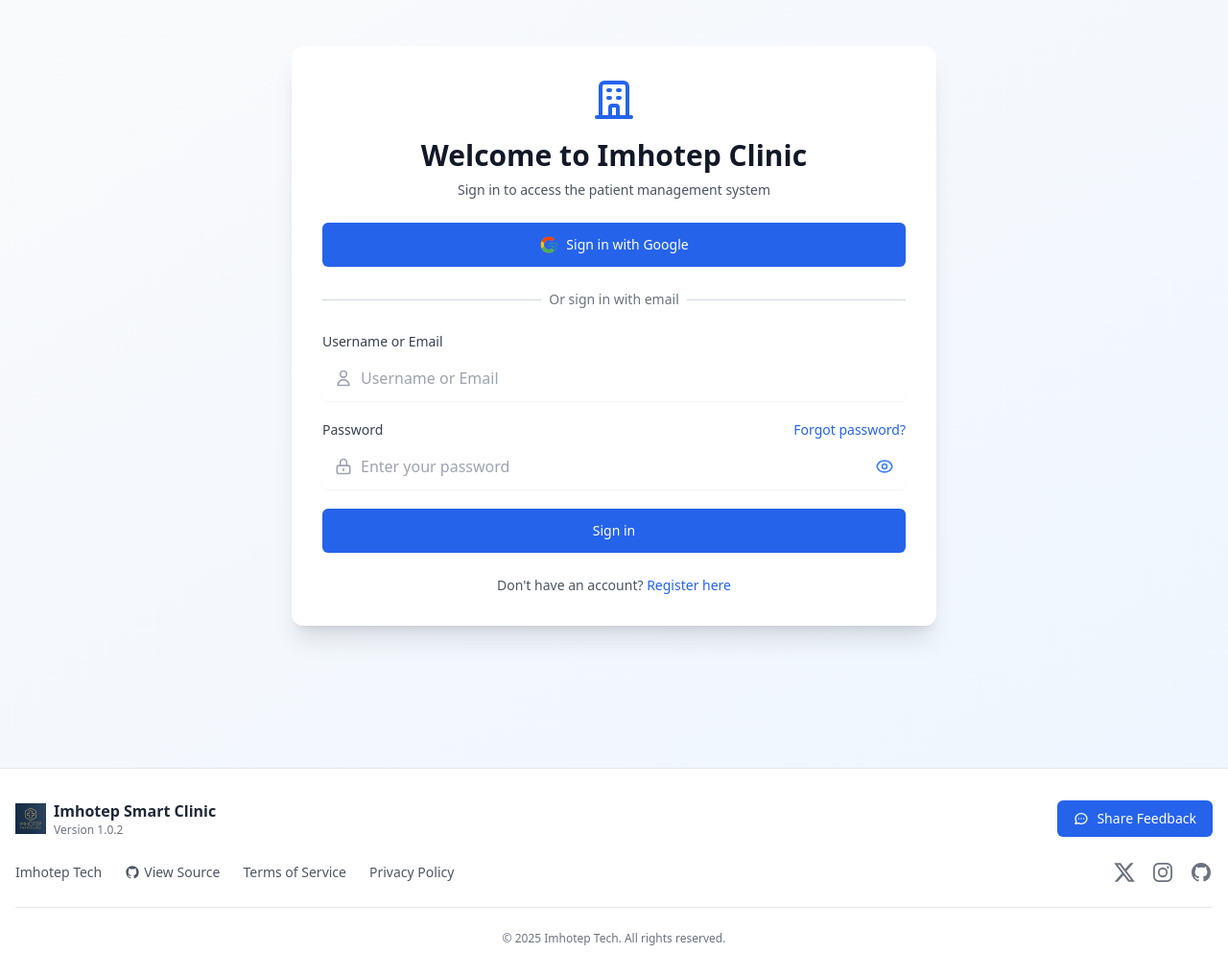
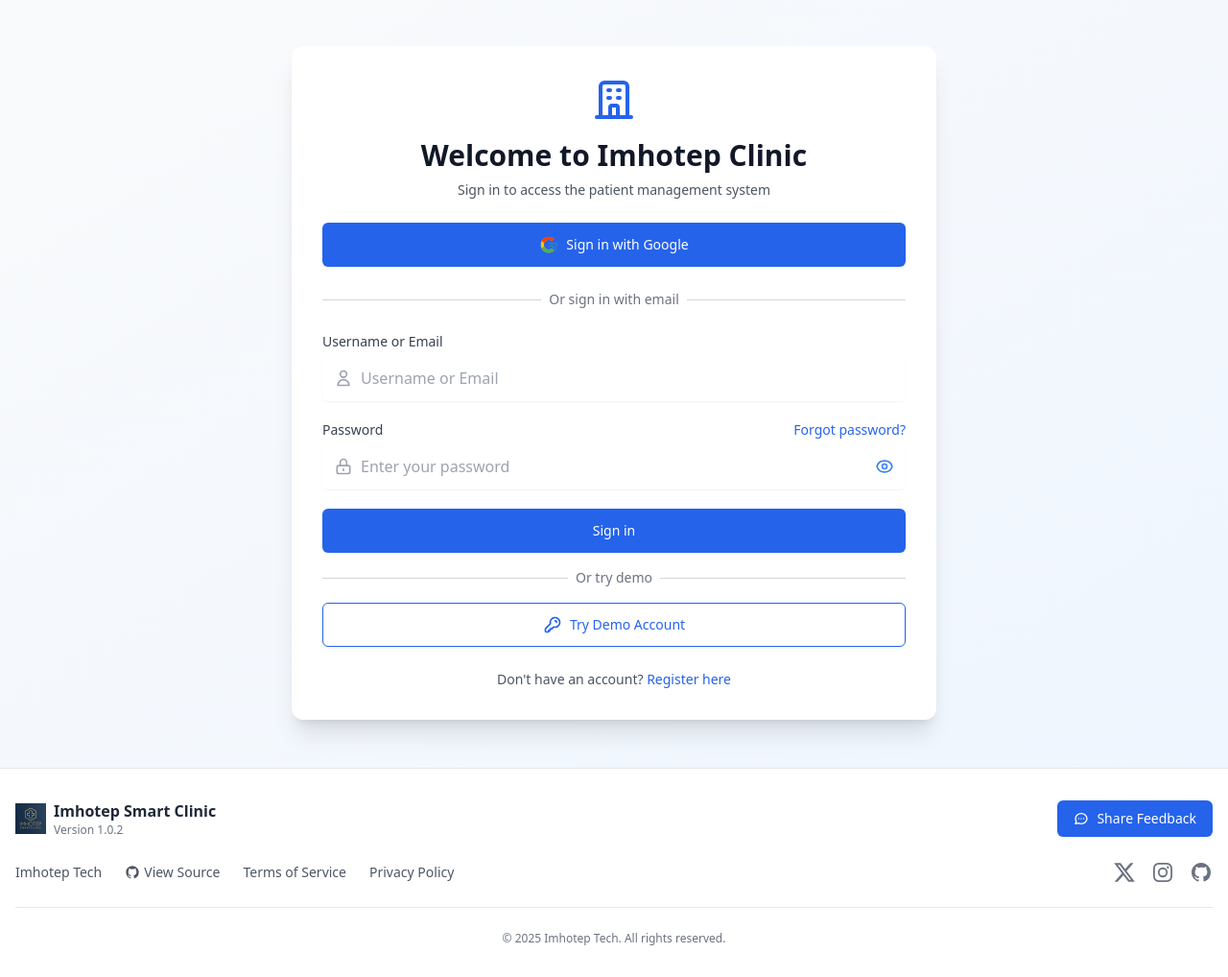
Before and after one commit to Imhotep-Tech/imhotep_smart_clinic, a Django app: page /login/ in a window 1280 px wide. Shown: the whole page at 96% size. Run offline with Django 5.2, Linux system fonts and the light colour scheme; some libraries are stand-ins or nearby versions.

Commit message:
Add demo account functionality and restrict actions for demo users (#12)

```diff
--- a/accounts/auth.py
+++ b/accounts/auth.py
@@ -18,6 +18,7 @@ import requests
 from django.conf import settings
 from django.contrib.auth.hashers import make_password
 from imhotep_smart_clinic.settings import SITE_DOMAIN
+from doctor.models import DoctorProfile
 
 #the register route
 def register(request):
@@ -232,6 +233,39 @@ def user_logout(request):
     messages.success(request, "You have been logged out.")
     return redirect("login")
 
+def demo_login(request):
+    """Login as demo doctor account"""
+    # Get or create demo account
+    demo_username = "demo_doctor"
+    demo_user = User.objects.filter(username=demo_username, is_demo=True).first()
+
+    if not demo_user:
+
+        demo_user = User.objects.create_user(
+            username=demo_username,
+            email="demo@imhotepsmartclinic.com",
+            password="demo123456",
+            first_name="Demo",
+            last_name="Doctor",
+            email_verify=True,
+            user_type='doctor',
+            is_demo=True
+        )
+
+        DoctorProfile.objects.create(
+            user=demo_user,
+            specialization="General Practice"
+        )
+
+    # Log in the demo user
+    backend = get_backends()[0]
+    demo_user.backend = f'{backend.__module__}.{backend.__class__.__name__}'
+    login(request, demo_user)
+
+    messages.success(request, "Logged in as Demo Doctor. Some features are restricted.")
+    messages.info(request, "Note: You cannot change password, email, username, or name in demo mode.")
+    return redirect("doctor_dashboard")
+
 class CustomPasswordResetView(PasswordResetView):
     template_name = 'password_reset.html'
     form_class = PasswordResetForm
@@ -410,7 +444,7 @@ def add_username_google_login(request):
 
     # Validate username
     if User.objects.filter(username=new_username).exists():
-        messages.error(request, "Username already taken. Please choose another one.")
+        messages.error(request, "Username already taken. Please choose another.")
         return render(request, 'add_username_google.html')
 
     # Update username in session
--- a/accounts/models.py
+++ b/accounts/models.py
@@ -14,6 +14,7 @@ class User(AbstractUser):
 
     email_verify = models.BooleanField(default=False)
     user_type = models.CharField(max_length=10, choices=USER_TYPE_CHOICES)
+    is_demo = models.BooleanField(default=False)
 
     def is_doctor(self):
         return self.user_type == 'doctor'
--- a/accounts/templates/login.html
+++ b/accounts/templates/login.html
@@ -83,6 +83,24 @@
           </div>
         </form>
 
+        <div class="mt-4 relative">
+          <div class="absolute inset-0 flex items-center">
+            <div class="w-full border-t border-gray-300"></div>
+          </div>
+          <div class="relative flex justify-center text-sm">
+            <span class="px-2 bg-white text-gray-500">Or try demo</span>
+          </div>
+        </div>
+
+        <div class="mt-4">
+          <a href="{% url 'demo_login' %}" class="w-full flex justify-center py-3 px-4 border border-blue-600 rounded-md shadow-sm text-sm font-medium text-blue-600 bg-white hover:bg-blue-50 focus:outline-none focus:ring-2 focus:ring-offset-2 focus:ring-blue-500 transition-all duration-200">
+            <svg class="w-5 h-5 mr-2" fill="none" stroke="currentColor" viewBox="0 0 24 24">
+              <path stroke-linecap="round" stroke-linejoin="round" stroke-width="2" d="M15 7a2 2 0 012 2m4 0a6 6 0 01-7.743 5.743L11 17H9v2H7v2H4a1 1 0 01-1-1v-2.586a1 1 0 01.293-.707l5.964-5.964A6 6 0 1121 9z" />
+            </svg>
+            Try Demo Account
+          </a>
+        </div>
+
         <p class="mt-6 text-center text-sm text-gray-600">
             Don't have an account?
           <a href="/register" class="font-medium text-blue-600 hover:text-blue-500">Register here</a>
--- a/accounts/urls.py
+++ b/accounts/urls.py
@@ -36,4 +36,6 @@ urlpatterns = [
     # Terms and Privacy pages
     path('terms/', TemplateView.as_view(template_name='terms.html'), name='terms'),
     path('privacy/', TemplateView.as_view(template_name='privacy.html'), name='privacy'),
+
+    path('demo-login/', auth.demo_login, name='demo_login'),
 ]
--- a/doctor/views.py
+++ b/doctor/views.py
@@ -81,6 +81,11 @@ def dashboard(request):
 
 def add_assistant(request):
     doctor_profile = get_object_or_404(DoctorProfile, user=request.user)
+
+    if request.user.is_demo:
+        messages.error(request, "Demo accounts cannot add assistants. Please create your own account to access all features.")
+        return redirect('doctor_dashboard')
+
     if request.method!="POST":
         context = {
             "user_data": request.user,
```
Also changed, not shown: accounts/templates/password_change_done.html (+30 -0 lines), accounts/user_profile.py (+18 -0 lines), doctor/doctor_settings.py (+8 -0 lines), doctor/templates/nav.html (+14 -4 lines).
